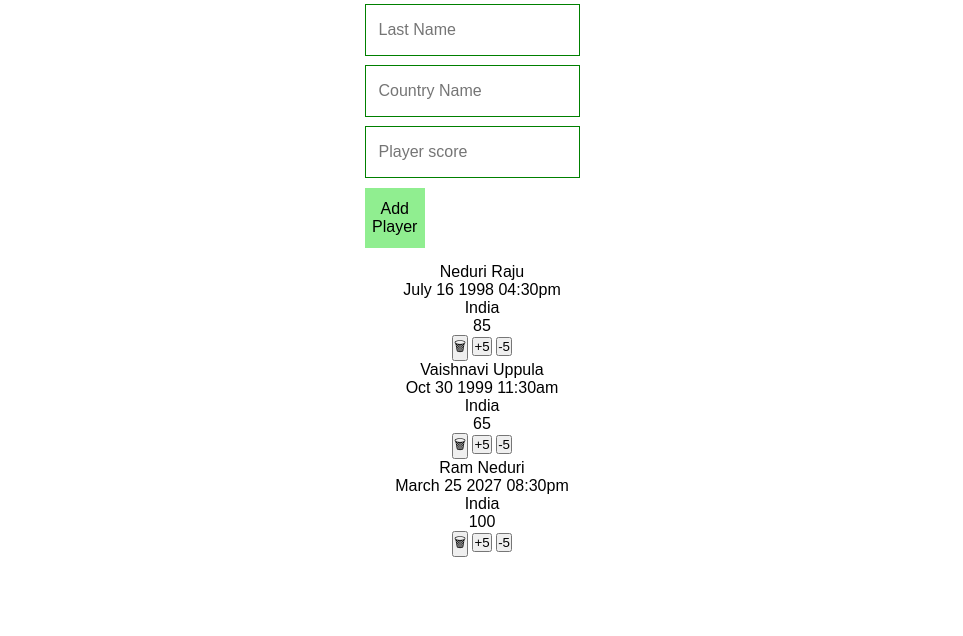
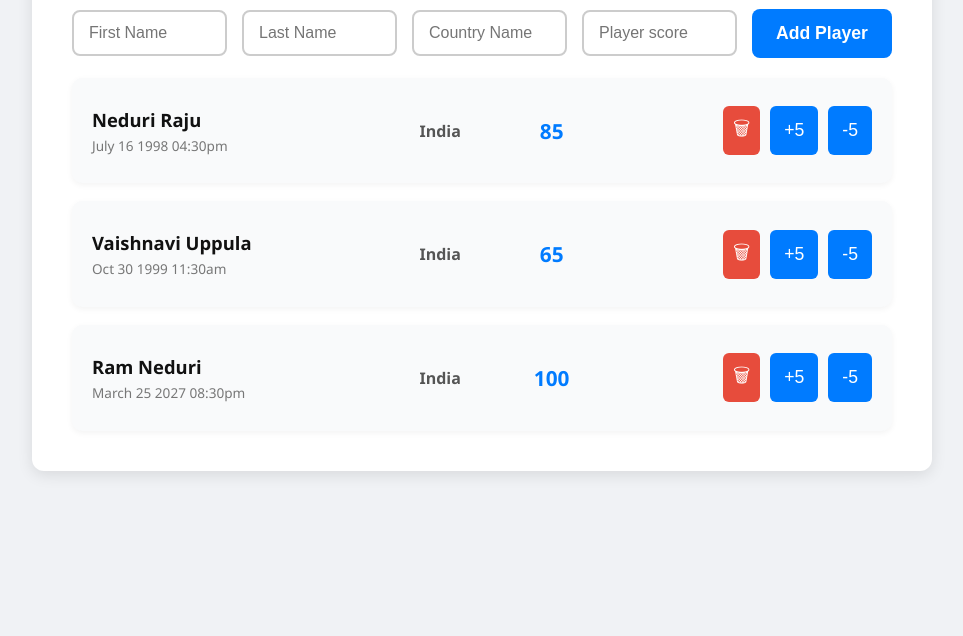
Before and after one commit to Raju-Neduri/JavaScript, a plain HTML site: page Geekster/Emoji Project/index.html in a window 1280 px wide. Shown: the part 164-800 px from the top of the page, without its empty margins (158-1121 px from the left). Drawn offline with Linux system fonts and the light colour scheme.

Commit message:
updated 3

```diff
--- a/Geekster/Emoji Project/index.html
+++ b/Geekster/Emoji Project/index.html
@@ -7,7 +7,8 @@
     <link rel="stylesheet" href="style.css" />
   </head>
   <body>
-    <main><h1 class="main_title">Leaderboard</h1></main>
+    <main>
+      <h1 class="main_title">Leaderboard</h1>
 
       <!-- form -->
       <form class="main_form">
@@ -15,7 +16,7 @@
         <input type="text" placeholder="Last Name" />
         <input type="text" placeholder="Country Name" />
         <input type="number" placeholder="Player score" />
-      <button class="main_form-submit-btn">Add Player</button>
+        <button type="submit" class="main_form-submit-btn">Add Player</button>
       </form>
       <p class="main_error-prompter">All fields are required</p>
 
@@ -29,9 +30,9 @@
           <p class="main_player-country">India</p>
           <p class="main_player-score">85</p>
           <div class="main_scoreboard-btn-container">
-          <button>&#x1f5d1;</button>
-          <button>+5</button>
-          <button>-5</button>
+            <button type="button">&#x1f5d1;</button>
+            <button type="button">+5</button>
+            <button type="button">-5</button>
           </div>
         </div>
 
@@ -44,9 +45,9 @@
           <p class="main_player-country">India</p>
           <p class="main_player-score">65</p>
           <div class="main_scoreboard-btn-container">
-          <button>&#x1f5d1;</button>
-          <button>+5</button>
-          <button>-5</button>
+            <button type="button">&#x1f5d1;</button>
+            <button type="button">+5</button>
+            <button type="button">-5</button>
           </div>
         </div>
 
@@ -59,12 +60,13 @@
           <p class="main_player-country">India</p>
           <p class="main_player-score">100</p>
           <div class="main_scoreboard-btn-container">
-          <button>&#x1f5d1;</button>
-          <button>+5</button>
-          <button>-5</button>
+            <button type="button">&#x1f5d1;</button>
+            <button type="button">+5</button>
+            <button type="button">-5</button>
           </div>
         </div>
       </div>
+    </main>
     <script src="script.js"></script>
   </body>
 </html>
--- a/Geekster/Emoji Project/style.css
+++ b/Geekster/Emoji Project/style.css
@@ -1,59 +1,173 @@
+/* style.css */
+
 * {
+  box-sizing: border-box;
+}
+
+body {
   margin: 0;
-  padding: 0;
-}
-body {
-  text-align: center;
-  font-family: sans-serif;
-  min-height: 100vh;
-  background: linear-gradient();
-  font-weight: 300;
-  display: Grid;
+  font-family: "Segoe UI", Tahoma, Geneva, Verdana, sans-serif;
+  background: #f0f2f5;
+  color: #333;
+  display: flex;
   justify-content: center;
+  padding: 40px 20px;
 }
 
 main {
-  display: grid;
-  grid-auto-flow: row;
-  align-items: center;
-  gap: 2em;
+  background: #fff;
+  width: 100%;
+  max-width: 900px; /* wider to accommodate single line form */
+  border-radius: 12px;
+  box-shadow: 0 4px 15px rgb(0 0 0 / 0.1);
+  padding: 30px 40px 40px;
 }
 
 .main_title {
-  font-size: 1.5em;
-  width: 80%;
+  font-size: 2.4rem;
+  margin-bottom: 25px;
+  text-align: center;
+  color: #222;
+  letter-spacing: 1.5px;
 }
 
+/* Form styles: single line inputs + button */
 .main_form {
-  display: grid;
-  gap: 0.6em;
-  justify-content: center;
+  display: flex;
+  gap: 15px;
+  margin-bottom: 20px;
+  align-items: center;
+  flex-wrap: nowrap;
 }
 
-input {
-  all: unset;
-  padding: 0.5em 0.8em;
-  width: 80%;
-  border: 1px solid green;
-  text-align: start;
-  color: #131313;
+.main_form input[type="text"],
+.main_form input[type="number"] {
+  flex: 1 1 auto;
+  min-width: 0;
+  padding: 12px 15px;
+  font-size: 1rem;
+  border: 2px solid #ccc;
+  border-radius: 8px;
+  transition: border-color 0.3s ease;
 }
 
-input:focus {
-  border-radius: 4px solid green;
+.main_form input[type="text"]:focus,
+.main_form input[type="number"]:focus {
+  outline: none;
+  border-color: #007bff;
+  box-shadow: 0 0 6px rgba(0, 123, 255, 0.4);
+}
+
+.main_form-submit-btn {
+  flex: 0 0 140px;
+  background-color: #007bff;
+  color: white;
+  padding: 14px 0;
+  font-weight: 600;
+  font-size: 1.1rem;
+  border: none;
+  border-radius: 8px;
+  cursor: pointer;
+  transition: background-color 0.3s ease;
+  white-space: nowrap;
+}
+
+.main_form-submit-btn:hover {
+  background-color: #0056b3;
 }
 
 .main_error-prompter {
-  color: #ff7864;
-  font-weight: 700;
-  display: none;
-  font-size: 1em;
+  color: #e74c3c;
+  font-weight: 600;
+  margin-bottom: 25px;
+  display: none; /* Hide initially */
+  text-align: center;
 }
 
-button.main_form-submit-btn {
-  all: unset;
-  background: lightgreen;
-  width: 60px;
-  height: 60px;
-  transition: all 0.5s ease;
+/* Scoreboard styles */
+.main_scoreboard-wrapper {
+  display: flex;
+  flex-direction: column;
+  gap: 18px;
 }
+
+.main_scoreboard {
+  background-color: #f9fafb;
+  border-radius: 10px;
+  padding: 18px 20px;
+  display: flex;
+  align-items: center;
+  justify-content: space-between;
+  box-shadow: 0 2px 6px rgb(0 0 0 / 0.05);
+  transition: box-shadow 0.3s ease;
+}
+
+.main_scoreboard:hover {
+  box-shadow: 0 6px 15px rgb(0 0 0 / 0.1);
+}
+
+.main_scoreboard > div {
+  flex: 2;
+}
+
+.main_player-name {
+  font-weight: 700;
+  font-size: 1.15rem;
+  margin: 0 0 4px;
+  color: #111;
+}
+
+.main_time-stamp {
+  font-size: 0.85rem;
+  color: #777;
+  margin: 0;
+}
+
+.main_player-country {
+  flex: 1;
+  font-weight: 600;
+  color: #555;
+  text-align: center;
+  font-size: 1rem;
+}
+
+.main_player-score {
+  flex: 0.6;
+  font-weight: 700;
+  font-size: 1.3rem;
+  color: #007bff;
+  text-align: center;
+}
+
+.main_scoreboard-btn-container {
+  flex: 0.8;
+  display: flex;
+  gap: 10px;
+  justify-content: flex-end;
+}
+
+.main_scoreboard-btn-container button {
+  background-color: #007bff;
+  border: none;
+  color: white;
+  font-size: 1.1rem;
+  padding: 8px 14px;
+  border-radius: 6px;
+  cursor: pointer;
+  transition: background-color 0.25s ease;
+  user-select: none;
+}
+
+.main_scoreboard-btn-container button:first-child {
+  background-color: #e74c3c; /* Delete button in red */
+  font-size: 1.2rem;
+  padding: 8px 10px;
+}
+
+.main_scoreboard-btn-container button:hover {
+  background-color: #0056b3;
+}
+
+.main_scoreboard-btn-container button:first-child:hover {
+  background-color: #c0392b;
+}
```
Lines whose indentation alone changed are shown as unchanged.
